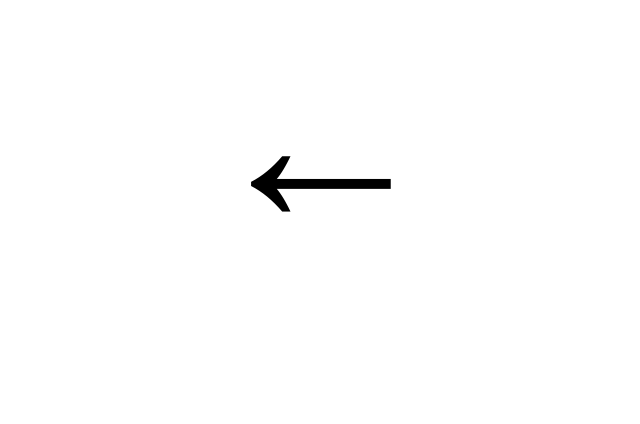
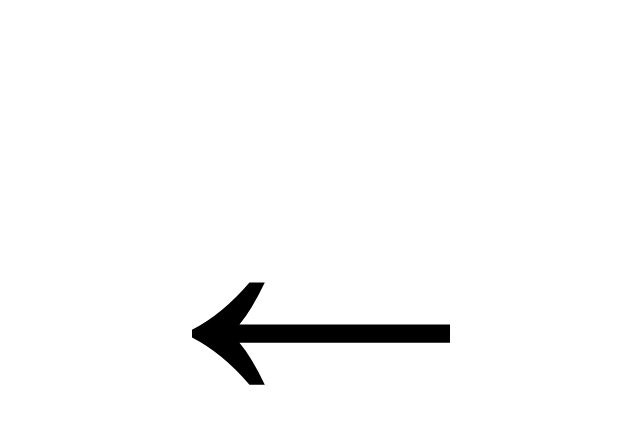
Before and after one commit to illiard1209/triplecham, a plain HTML site: page index.html in a window 1280 px wide. Shown: the whole page, without its empty margins (319-959 px from the left). Drawn offline with Linux system fonts and the light colour scheme.

Commit message:
Update index.html

```diff
--- a/index.html
+++ b/index.html
@@ -3,7 +3,7 @@
 <head>
 	<style>
     	#countdown_box {
-			font-size:236px;
+			font-size:436px;
             text-align:center;
 		}
     </style>
```
